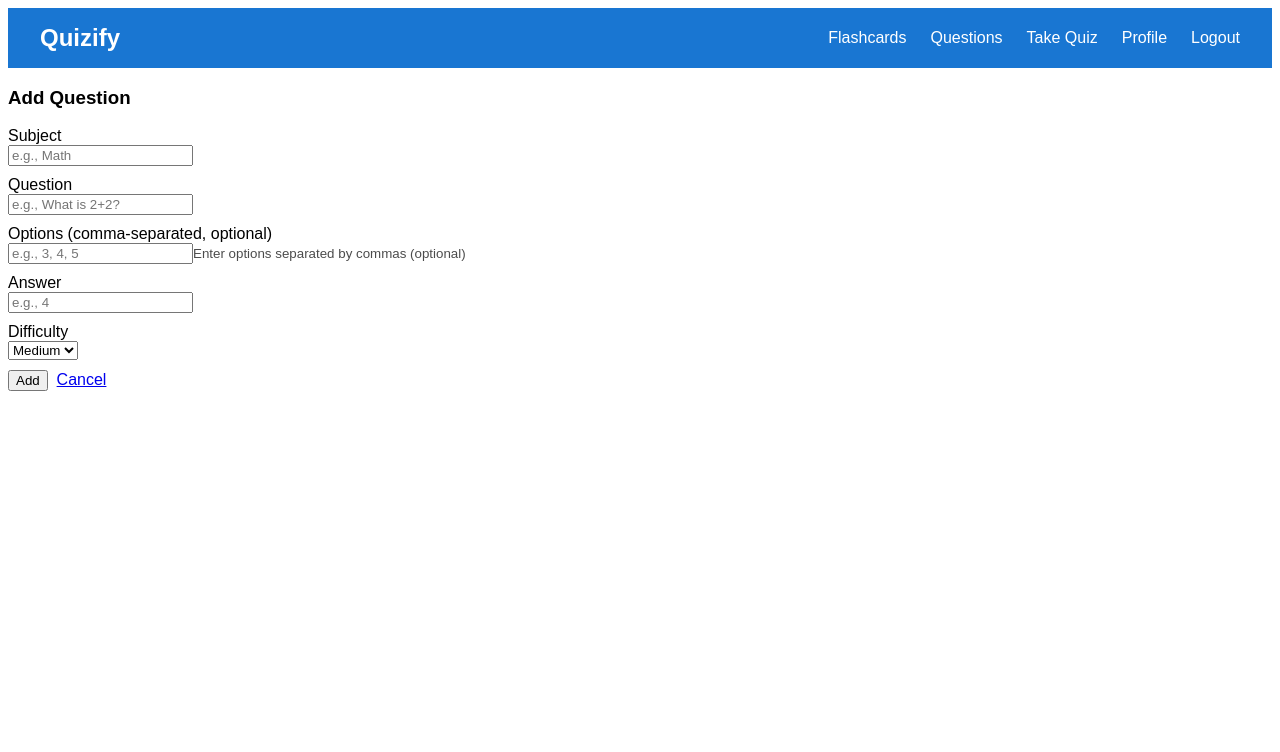
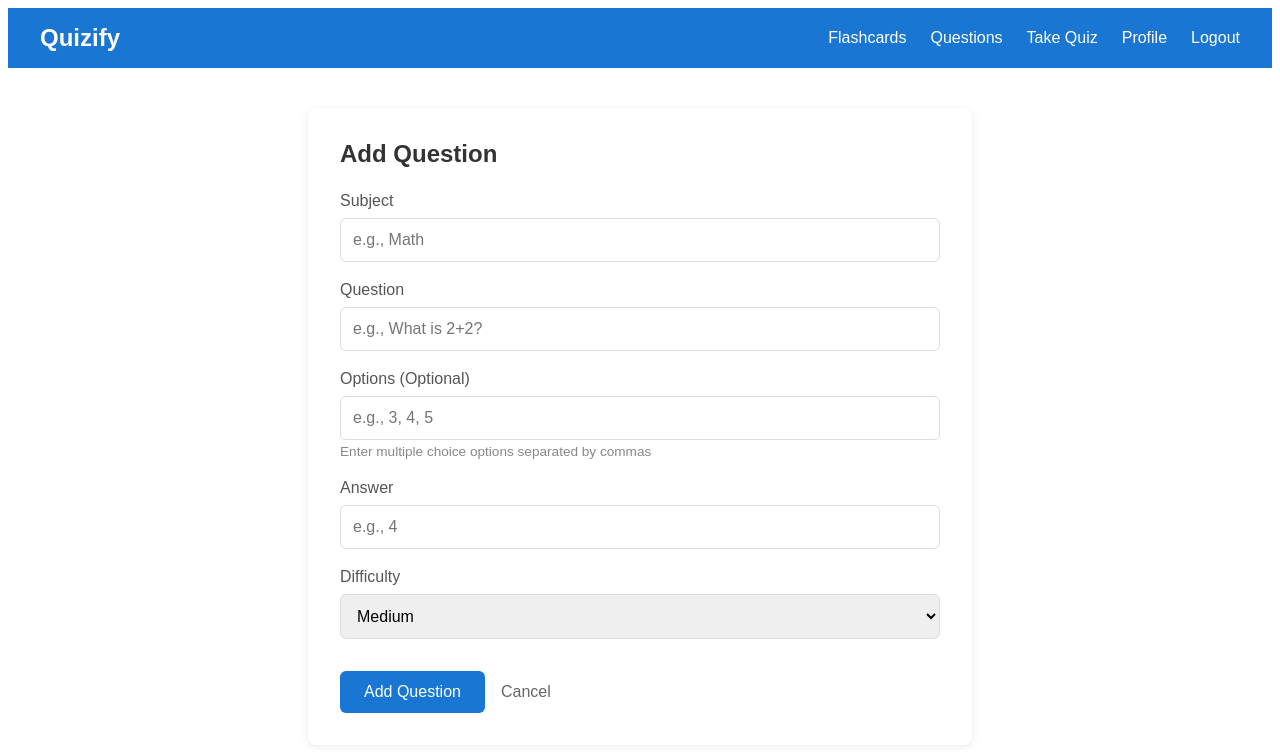
Before and after one commit to Raken001/Quizify, an Angular app in the folder quizify-frontend/: page /questions/add in a window 1280 px wide. Shown: the top 752 px of the page. Built offline with nearby package versions, Linux system fonts and the light colour scheme; no server answers; sample sign-in values are in the browser's storage.

Commit message:
Update: Changes to add questions page

```diff
--- a/quizify-frontend/src/app/pages/add-question/add-question.css
+++ b/quizify-frontend/src/app/pages/add-question/add-question.css
@@ -0,0 +1,116 @@
+/* Container: Matches the "Card" look of Login/Flashcards pages */
+:host {
+  display: block;
+  max-width: 600px;
+  margin: 40px auto;
+  padding: 2rem;
+  background: #fff;
+  border-radius: 8px;
+  box-shadow: 0 2px 8px rgba(0,0,0,0.08);
+}
+
+h3 {
+  margin-top: 0;
+  margin-bottom: 1.5rem;
+  color: #333;
+  font-size: 1.5rem;
+}
+
+/* Form Groups */
+.form-group {
+  margin-bottom: 1.2rem;
+}
+
+label {
+  display: block;
+  margin-bottom: 0.5rem;
+  font-weight: 500;
+  color: #555;
+}
+
+/* Inputs & Selects */
+input[type="text"],
+select {
+  width: 100%;
+  padding: 0.75rem;
+  border: 1px solid #ddd;
+  border-radius: 6px;
+  font-size: 1rem;
+  box-sizing: border-box; /* Ensures padding doesn't break width */
+  transition: border-color 0.2s;
+}
+
+input[type="text"]:focus,
+select:focus {
+  outline: none;
+  border-color: #1976d2;
+  box-shadow: 0 0 0 3px rgba(25, 118, 210, 0.1);
+}
+
+/* Helper text */
+small {
+  display: block;
+  margin-top: 0.25rem;
+  color: #888;
+  font-size: 0.85rem;
+}
+
+/* Button Container */
+.actions {
+  margin-top: 2rem;
+  display: flex;
+  gap: 1rem;
+  align-items: center;
+}
+
+/* Primary Button (Matches your existing .btn style) */
+button {
+  background: #1976d2;
+  color: #fff;
+  border: none;
+  border-radius: 6px;
+  padding: 0.75rem 1.5rem;
+  font-size: 1rem;
+  font-weight: 500;
+  cursor: pointer;
+  transition: background 0.2s ease;
+}
+
+button:hover {
+  background: #1565c0;
+}
+
+button:disabled {
+  background: #90caf9;
+  cursor: not-allowed;
+}
+
+/* Secondary Link */
+a {
+  color: #666;
+  text-decoration: none;
+  font-weight: 500;
+}
+
+a:hover {
+  color: #333;
+  text-decoration: underline;
+}
+
+/* Status Messages */
+.message {
+  margin-top: 1rem;
+  padding: 0.75rem;
+  border-radius: 4px;
+  font-weight: 500;
+}
+
+.error {
+  background-color: #ffebee;
+  color: #c62828;
+}
+
+.success {
+  background-color: #e8f5e9;
+  color: #2e7d32;
+}
--- a/quizify-frontend/src/app/pages/add-question/add-question.html
+++ b/quizify-frontend/src/app/pages/add-question/add-question.html
@@ -1,46 +1,52 @@
 <h3>{{ isEdit ? 'Edit Question' : 'Add Question' }}</h3>
 
 <form [formGroup]="form" (ngSubmit)="submit()" novalidate>
-  <div style="margin-bottom:10px;">
-    <label>Subject</label><br />
+
+  <div class="form-group">
+    <label>Subject</label>
     <input type="text" formControlName="subject" placeholder="e.g., Math" />
   </div>
 
-  <div style="margin-bottom:10px;">
-    <label>Question</label><br />
+  <div class="form-group">
+    <label>Question</label>
     <input type="text" formControlName="question" placeholder="e.g., What is 2+2?" />
   </div>
 
-  <div style="margin-bottom:10px;">
-    <label>Options (comma-separated, optional)</label><br />
+  <div class="form-group">
+    <label>Options (Optional)</label>
     <input type="text" formControlName="optionsCsv" placeholder="e.g., 3, 4, 5" />
-    <small style="opacity:.7;">Enter options separated by commas (optional)</small>
+    <small>Enter multiple choice options separated by commas</small>
   </div>
 
-  <div style="margin-bottom:10px;">
-    <label>Answer</label><br />
+  <div class="form-group">
+    <label>Answer</label>
     <input type="text" formControlName="answer" placeholder="e.g., 4" />
   </div>
 
-  <div style="margin-bottom:10px;">
-    <label>Difficulty</label><br />
+  <div class="form-group">
+    <label>Difficulty</label>
     <select formControlName="difficulty">
       <option value="easy">Easy</option>
-      <option value="medium" selected>Medium</option>
+      <option value="medium">Medium</option>
       <option value="hard">Hard</option>
     </select>
   </div>
 
-  <button type="submit" [disabled]="submitting">{{ isEdit ? 'Save' : 'Add' }}</button>
-  &nbsp;<a routerLink="/questions">Cancel</a>
+  <div class="actions">
+    <button type="submit" [disabled]="submitting">
+      {{ isEdit ? 'Save Changes' : 'Add Question' }}
+    </button>
+    <a routerLink="/questions">Cancel</a>
+  </div>
+
 </form>
 
 @if (submitting) {
-  <p>Saving…</p>
+  <p class="message">Saving…</p>
 }
 @if (error) {
-  <p style="color:crimson">{{ error }}</p>
+  <p class="message error">{{ error }}</p>
 }
 @if (success) {
-  <p style="color:green">{{ success }}</p>
+  <p class="message success">{{ success }}</p>
 }
--- a/quizify-frontend/src/app/services/quiz.service.ts
+++ b/quizify-frontend/src/app/services/quiz.service.ts
@@ -23,7 +23,7 @@ export class QuizService {
     return this.http.post(`${this.api}/${sessionId}/complete`, {});
   }
 
-  getResults(sessionId: string) {
-    return this.http.get(`${this.api}/${sessionId}/results`);
+  getResults(resultId: string) {
+    return this.http.get(`${this.api}/results/${resultId}`);
   }
 }
```
Also changed, not shown: 2 other files (tests, documents, lock files or other folders).
